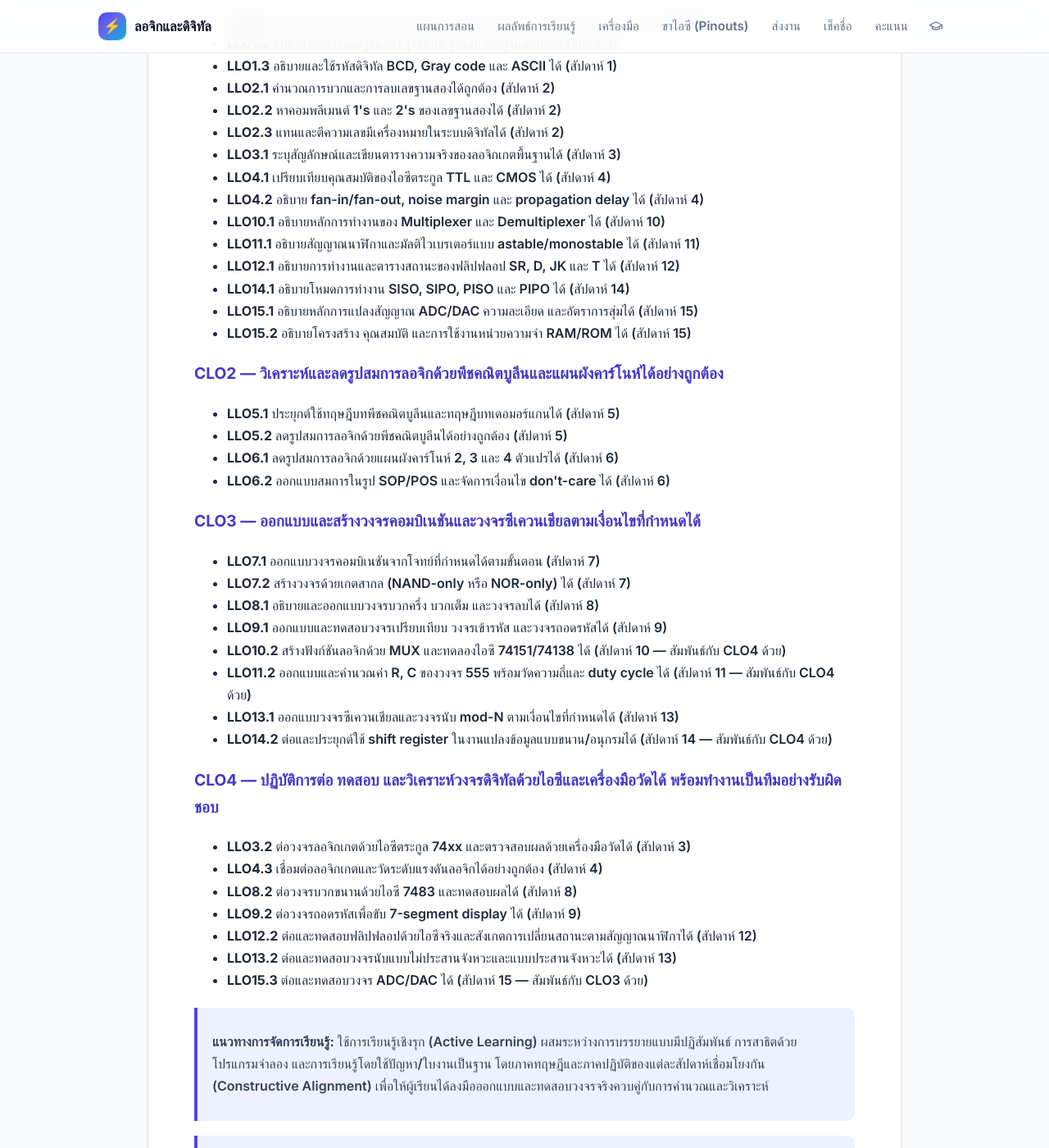
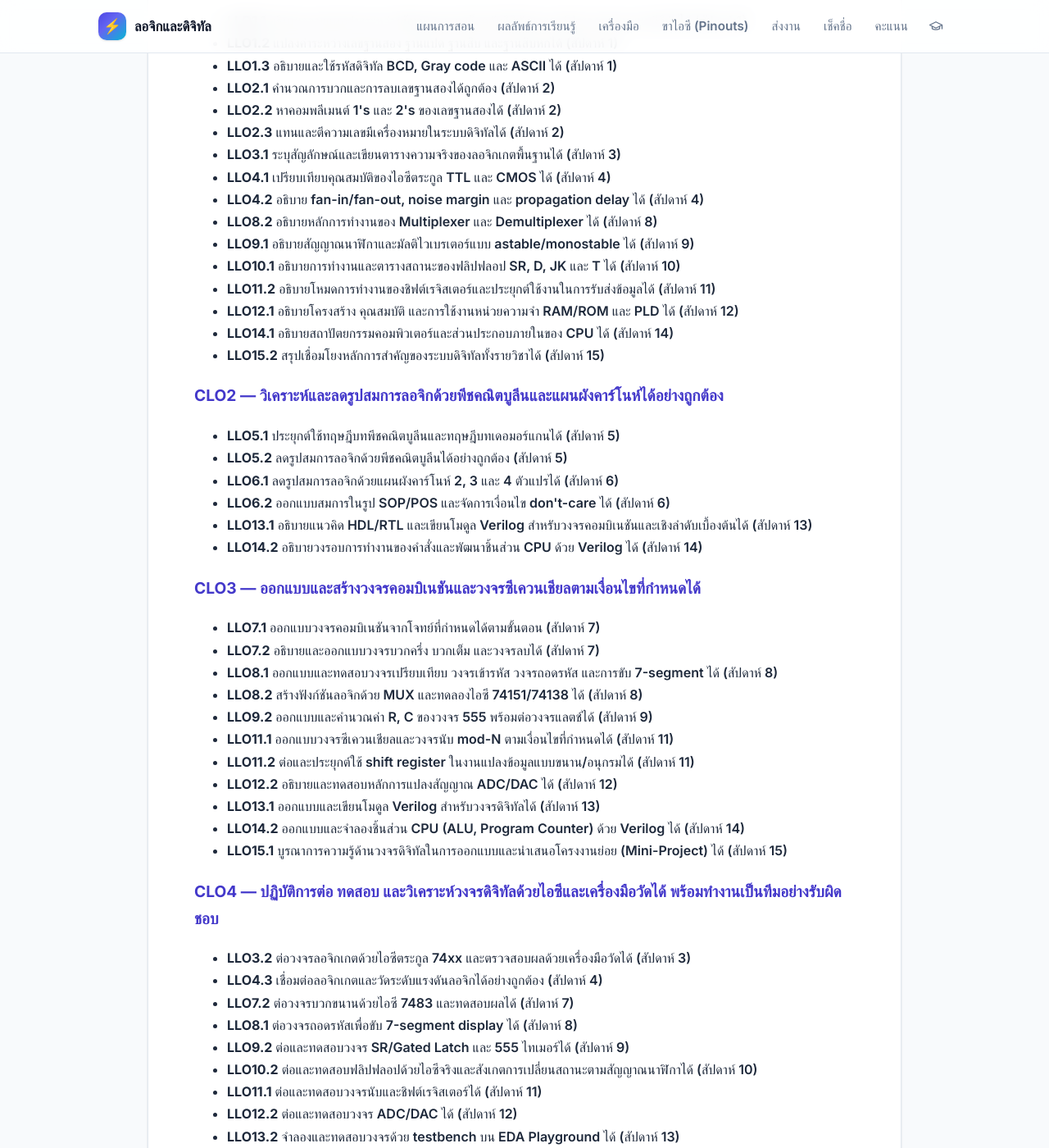
Before and after one commit to alfaXphoori/Digital, a Jekyll site: the page built from weekly-lesson-plan.md, in a window 1280 px wide and 1400 px high, scrolled down 1267 px. Shown: the whole window at 82% size. Built offline with Jekyll 4.4.1, drawn with Linux system fonts in a browser that asks for light colours; some web fonts are replaced; our own code applies the rules of GitHub Pages for plain Markdown files; some of the changed text lies outside the part shown.

Commit message:
docs: adjust weekly schedule for weeks 12-15 to match 10 chapters

```diff
--- a/weekly-lesson-plan.md
+++ b/weekly-lesson-plan.md
@@ -33,12 +33,13 @@
 - **LLO3.1** ระบุสัญลักษณ์และเขียนตารางความจริงของลอจิกเกตพื้นฐานได้ (สัปดาห์ 3)
 - **LLO4.1** เปรียบเทียบคุณสมบัติของไอซีตระกูล TTL และ CMOS ได้ (สัปดาห์ 4)
 - **LLO4.2** อธิบาย fan-in/fan-out, noise margin และ propagation delay ได้ (สัปดาห์ 4)
-- **LLO10.1** อธิบายหลักการทำงานของ Multiplexer และ Demultiplexer ได้ (สัปดาห์ 10)
-- **LLO11.1** อธิบายสัญญาณนาฬิกาและมัลติไวเบรเตอร์แบบ astable/monostable ได้ (สัปดาห์ 11)
-- **LLO12.1** อธิบายการทำงานและตารางสถานะของฟลิปฟลอป SR, D, JK และ T ได้ (สัปดาห์ 12)
-- **LLO14.1** อธิบายโหมดการทำงาน SISO, SIPO, PISO และ PIPO ได้ (สัปดาห์ 14)
-- **LLO15.1** อธิบายหลักการแปลงสัญญาณ ADC/DAC ความละเอียด และอัตราการสุ่มได้ (สัปดาห์ 15)
-- **LLO15.2** อธิบายโครงสร้าง คุณสมบัติ และการใช้งานหน่วยความจำ RAM/ROM ได้ (สัปดาห์ 15)
+- **LLO8.2** อธิบายหลักการทำงานของ Multiplexer และ Demultiplexer ได้ (สัปดาห์ 8)
+- **LLO9.1** อธิบายสัญญาณนาฬิกาและมัลติไวเบรเตอร์แบบ astable/monostable ได้ (สัปดาห์ 9)
+- **LLO10.1** อธิบายการทำงานและตารางสถานะของฟลิปฟลอป SR, D, JK และ T ได้ (สัปดาห์ 10)
+- **LLO11.2** อธิบายโหมดการทำงานของชิฟต์เรจิสเตอร์และประยุกต์ใช้งานในการรับส่งข้อมูลได้ (สัปดาห์ 11)
+- **LLO12.1** อธิบายโครงสร้าง คุณสมบัติ และการใช้งานหน่วยความจำ RAM/ROM และ PLD ได้ (สัปดาห์ 12)
+- **LLO14.1** อธิบายสถาปัตยกรรมคอมพิวเตอร์และส่วนประกอบภายในของ CPU ได้ (สัปดาห์ 14)
+- **LLO15.2** สรุปเชื่อมโยงหลักการสำคัญของระบบดิจิทัลทั้งรายวิชาได้ (สัปดาห์ 15)
 
 ### CLO2 — วิเคราะห์และลดรูปสมการลอจิกด้วยพีชคณิตบูลีนและแผนผังคาร์โนห์ได้อย่างถูกต้อง
 
@@ -46,27 +47,36 @@
 - **LLO5.2** ลดรูปสมการลอจิกด้วยพีชคณิตบูลีนได้อย่างถูกต้อง (สัปดาห์ 5)
 - **LLO6.1** ลดรูปสมการลอจิกด้วยแผนผังคาร์โนห์ 2, 3 และ 4 ตัวแปรได้ (สัปดาห์ 6)
 - **LLO6.2** ออกแบบสมการในรูป SOP/POS และจัดการเงื่อนไข don't-care ได้ (สัปดาห์ 6)
+- **LLO13.1** อธิบายแนวคิด HDL/RTL และเขียนโมดูล Verilog สำหรับวงจรคอมบิเนชันและเชิงลำดับเบื้องต้นได้ (สัปดาห์ 13)
+- **LLO14.2** อธิบายวงรอบการทำงานของคำสั่งและพัฒนาชิ้นส่วน CPU ด้วย Verilog ได้ (สัปดาห์ 14)
 
 ### CLO3 — ออกแบบและสร้างวงจรคอมบิเนชันและวงจรซีเควนเชียลตามเงื่อนไขที่กำหนดได้
 
 - **LLO7.1** ออกแบบวงจรคอมบิเนชันจากโจทย์ที่กำหนดได้ตามขั้นตอน (สัปดาห์ 7)
-- **LLO7.2** สร้างวงจรด้วยเกตสากล (NAND-only หรือ NOR-only) ได้ (สัปดาห์ 7)
-- **LLO8.1** อธิบายและออกแบบวงจรบวกครึ่ง บวกเต็ม และวงจรลบได้ (สัปดาห์ 8)
-- **LLO9.1** ออกแบบและทดสอบวงจรเปรียบเทียบ วงจรเข้ารหัส และวงจรถอดรหัสได้ (สัปดาห์ 9)
-- **LLO10.2** สร้างฟังก์ชันลอจิกด้วย MUX และทดลองไอซี 74151/74138 ได้ (สัปดาห์ 10 — สัมพันธ์กับ CLO4 ด้วย)
-- **LLO11.2** ออกแบบและคำนวณค่า R, C ของวงจร 555 พร้อมวัดความถี่และ duty cycle ได้ (สัปดาห์ 11 — สัมพันธ์กับ CLO4 ด้วย)
-- **LLO13.1** ออกแบบวงจรซีเควนเชียลและวงจรนับ mod-N ตามเงื่อนไขที่กำหนดได้ (สัปดาห์ 13)
-- **LLO14.2** ต่อและประยุกต์ใช้ shift register ในงานแปลงข้อมูลแบบขนาน/อนุกรมได้ (สัปดาห์ 14 — สัมพันธ์กับ CLO4 ด้วย)
+- **LLO7.2** อธิบายและออกแบบวงจรบวกครึ่ง บวกเต็ม และวงจรลบได้ (สัปดาห์ 7)
+- **LLO8.1** ออกแบบและทดสอบวงจรเปรียบเทียบ วงจรเข้ารหัส วงจรถอดรหัส และการขับ 7-segment ได้ (สัปดาห์ 8)
+- **LLO8.2** สร้างฟังก์ชันลอจิกด้วย MUX และทดลองไอซี 74151/74138 ได้ (สัปดาห์ 8)
+- **LLO9.2** ออกแบบและคำนวณค่า R, C ของวงจร 555 พร้อมต่อวงจรแลตช์ได้ (สัปดาห์ 9)
+- **LLO11.1** ออกแบบวงจรซีเควนเชียลและวงจรนับ mod-N ตามเงื่อนไขที่กำหนดได้ (สัปดาห์ 11)
+- **LLO11.2** ต่อและประยุกต์ใช้ shift register ในงานแปลงข้อมูลแบบขนาน/อนุกรมได้ (สัปดาห์ 11)
+- **LLO12.2** อธิบายและทดสอบหลักการแปลงสัญญาณ ADC/DAC ได้ (สัปดาห์ 12)
+- **LLO13.1** ออกแบบและเขียนโมดูล Verilog สำหรับวงจรดิจิทัลได้ (สัปดาห์ 13)
+- **LLO14.2** ออกแบบและจำลองชิ้นส่วน CPU (ALU, Program Counter) ด้วย Verilog ได้ (สัปดาห์ 14)
+- **LLO15.1** บูรณาการความรู้ด้านวงจรดิจิทัลในการออกแบบและนำเสนอโครงงานย่อย (Mini-Project) ได้ (สัปดาห์ 15)
 
 ### CLO4 — ปฏิบัติการต่อ ทดสอบ และวิเคราะห์วงจรดิจิทัลด้วยไอซีและเครื่องมือวัดได้ พร้อมทำงานเป็นทีมอย่างรับผิดชอบ
 
 - **LLO3.2** ต่อวงจรลอจิกเกตด้วยไอซีตระกูล 74xx และตรวจสอบผลด้วยเครื่องมือวัดได้ (สัปดาห์ 3)
 - **LLO4.3** เชื่อมต่อลอจิกเกตและวัดระดับแรงดันลอจิกได้อย่างถูกต้อง (สัปดาห์ 4)
-- **LLO8.2** ต่อวงจรบวกขนานด้วยไอซี 7483 และทดสอบผลได้ (สัปดาห์ 8)
-- **LLO9.2** ต่อวงจรถอดรหัสเพื่อขับ 7-segment display ได้ (สัปดาห์ 9)
-- **LLO12.2** ต่อและทดสอบฟลิปฟลอปด้วยไอซีจริงและสังเกตการเปลี่ยนสถานะตามสัญญาณนาฬิกาได้ (สัปดาห์ 12)
-- **LLO13.2** ต่อและทดสอบวงจรนับแบบไม่ประสานจังหวะและแบบประสานจังหวะได้ (สัปดาห์ 13)
-- **LLO15.3** ต่อและทดสอบวงจร ADC/DAC ได้ (สัปดาห์ 15 — สัมพันธ์กับ CLO3 ด้วย)
+- **LLO7.2** ต่อวงจรบวกขนานด้วยไอซี 7483 และทดสอบผลได้ (สัปดาห์ 7)
+- **LLO8.1** ต่อวงจรถอดรหัสเพื่อขับ 7-segment display ได้ (สัปดาห์ 8)
+- **LLO9.2** ต่อและทดสอบวงจร SR/Gated Latch และ 555 ไทเมอร์ได้ (สัปดาห์ 9)
+- **LLO10.2** ต่อและทดสอบฟลิปฟลอปด้วยไอซีจริงและสังเกตการเปลี่ยนสถานะตามสัญญาณนาฬิกาได้ (สัปดาห์ 10)
+- **LLO11.1** ต่อและทดสอบวงจรนับและชิฟต์เรจิสเตอร์ได้ (สัปดาห์ 11)
+- **LLO12.2** ต่อและทดสอบวงจร ADC/DAC ได้ (สัปดาห์ 12)
+- **LLO13.2** จำลองและทดสอบวงจรด้วย testbench บน EDA Playground ได้ (สัปดาห์ 13)
+- **LLO14.2** จำลองการทำงานของชิ้นส่วน CPU บน EDA Playground ได้ (สัปดาห์ 14)
+- **LLO15.1** นำเสนอและสาธิตการทำงานของผลงานโครงงานย่อย (Mini-Project) ได้ (สัปดาห์ 15)
 
 > **แนวทางการจัดการเรียนรู้:** ใช้การเรียนรู้เชิงรุก (Active Learning) ผสมระหว่างการบรรยายแบบมีปฏิสัมพันธ์ การสาธิตด้วยโปรแกรมจำลอง และการเรียนรู้โดยใช้ปัญหา/ใบงานเป็นฐาน โดยภาคทฤษฎีและภาคปฏิบัติของแต่ละสัปดาห์เชื่อมโยงกัน (Constructive Alignment) เพื่อให้ผู้เรียนได้ลงมือออกแบบและทดสอบวงจรจริงควบคู่กับการคำนวณและวิเคราะห์
 
@@ -202,48 +212,48 @@
 - **กิจกรรม/สื่อ:** การทดลอง + อภิปรายกรณีศึกษาการสื่อสารข้อมูลแบบอนุกรม/ขนาน — ชุดทดลอง ไอซีตัวนับและชิฟต์เรจิสเตอร์
 - **ศึกษาด้วยตนเอง (5 ชม.):** ออกแบบวงจรนับ mod-N และจำลองการส่งข้อมูลอนุกรม-ขนานเบื้องต้น
 
-### สัปดาห์ที่ 12 — การออกแบบวงจรเชิงลำดับและ FSM
+### สัปดาห์ที่ 12 — หน่วยความจำ PLD และการแปลงสัญญาณ ADC/DAC
 
 **LLO**
-- **LLO12.1** อธิบายความต่างของ FSM แบบ Mealy และ Moore พร้อมเขียน state diagram/state table ได้ (CLO1, CLO2)
-- **LLO12.2** ออกแบบและสร้างวงจร FSM ตามเงื่อนไขที่กำหนดได้ (CLO3, CLO4)
-
-- **เนื้อหาภาคทฤษฎี (2 ชม.):** แบบจำลอง Mealy/Moore · ขั้นตอนออกแบบ FSM (state diagram → state table → excitation → logic)
-- **ปฏิบัติการ/ใบงาน (2 ชม.):** ใบงานที่ 12 การออกแบบและสร้าง FSM · ออกแบบตัวตรวจจับลำดับและสร้างวงจรด้วยฟลิปฟลอป
-- **กิจกรรม/สื่อ:** การเรียนรู้โดยใช้ปัญหาเป็นฐาน + การทดลอง — ใบงาน ชุดทดลอง โปรแกรมจำลอง
-- **ศึกษาด้วยตนเอง (5 ชม.):** ออกแบบ FSM ตามโจทย์ อ่านล่วงหน้าเรื่องหน่วยความจำและการแปลงสัญญาณ
-
-### สัปดาห์ที่ 13 — หน่วยความจำ PLD และการแปลงสัญญาณ ADC/DAC
-
-**LLO
-- **LLO13.1** อธิบายโครงสร้าง คุณสมบัติ และการใช้งานหน่วยความจำ RAM/ROM และ PLD ได้ (CLO1)
-- **LLO13.2** อธิบายและทดสอบหลักการแปลงสัญญาณ ADC/DAC ความละเอียดและอัตราการสุ่มตัวอย่าง (Resolution & Sampling Rate) ได้ (CLO3, CLO4)
+- **LLO12.1** อธิบายโครงสร้าง คุณสมบัติ และการใช้งานหน่วยความจำ RAM/ROM และ PLD ได้ (CLO1)
+- **LLO12.2** อธิบายและทดสอบหลักการแปลงสัญญาณ ADC/DAC ความละเอียดและอัตราการสุ่มตัวอย่าง (Resolution & Sampling Rate) ได้ (CLO3, CLO4)
 
 - **เนื้อหาภาคทฤษฎี (2 ชม.):** หน่วยความจำ RAM/ROM · อุปกรณ์ลอจิกโปรแกรมได้ (PLD/PAL/PLA) · การแปลงสัญญาณ DAC/ADC · ความละเอียดและอัตราการสุ่มตัวอย่าง (Resolution & Sampling Rate)
-- **ปฏิบัติการ/ใบงาน (2 ชม.):** ใบงานที่ 13 หน่วยความจำและการแปลงสัญญาณ · สร้างฟังก์ชันลอจิกด้วย ROM · ทดลอง DAC0808/ADC0804
+- **ปฏิบัติการ/ใบงาน (2 ชม.):** ใบงานที่ 12 หน่วยความจำและการแปลงสัญญาณ · สร้างฟังก์ชันลอจิกด้วย ROM · ทดลอง DAC0808/ADC0804
 - **กิจกรรม/สื่อ:** บรรยาย + การทดลอง + กรณีศึกษา — ชุดทดลอง ไอซี ADC/DAC สื่อหน่วยความจำ
 - **ศึกษาด้วยตนเอง (5 ชม.):** ทำแบบฝึกหัดหน่วยความจำ/ADC-DAC อ่านล่วงหน้าเรื่อง HDL
 
-### สัปดาห์ที่ 14 — แนะนำ HDL: Verilog และ EDA Playground
+### สัปดาห์ที่ 13 — แนะนำ HDL: Verilog และ EDA Playground
 
 **LLO**
-- **LLO14.1** อธิบายแนวคิด HDL/RTL และเขียนโมดูล Verilog สำหรับวงจรคอมบิเนชันและเชิงลำดับเบื้องต้นได้ (CLO2, CLO3)
-- **LLO14.2** จำลองและทดสอบวงจรด้วย testbench บน EDA Playground ได้ (CLO4)
+- **LLO13.1** อธิบายแนวคิด HDL/RTL และเขียนโมดูล Verilog สำหรับวงจรคอมบิเนชันและเชิงลำดับเบื้องต้นได้ (CLO2, CLO3)
+- **LLO13.2** จำลองและทดสอบวงจรด้วย testbench บน EDA Playground ได้ (CLO4)
 
 - **เนื้อหาภาคทฤษฎี (2 ชม.):** HDL/RTL · โครงสร้าง module/port · `assign` กับ `always` · testbench · การเชื่อมโยงเนื้อหาทั้งเทอมเข้ากับ Verilog
-- **ปฏิบัติการ/ใบงาน (2 ชม.):** ใบงานที่ 14 Verilog Simulation บน EDA Playground · เขียน Verilog (full adder/counter) เขียน testbench รัน simulation และอ่าน waveform (EPWave)
+- **ปฏิบัติการ/ใบงาน (2 ชม.):** ใบงานที่ 13 Verilog Simulation บน EDA Playground · เขียน Verilog (full adder/counter) เขียน testbench รัน simulation และอ่าน waveform (EPWave)
 - **กิจกรรม/สื่อ:** สาธิต EDA Playground + ปฏิบัติการบนเครื่อง — คอมพิวเตอร์ เว็บ EDA Playground
-- **ศึกษาด้วยตนเอง (5 ชม.):** ทำโปรเจกต์ย่อยให้เสร็จ อ่านล่วงหน้าเรื่องสถาปัตยกรรมคอมพิวเตอร์
+- **ศึกษาด้วยตนเอง (5 ชม.):** ฝึกเขียนโค้ดและทดสอบวงจรลอจิกด้วย Verilog บน EDA Playground อ่านล่วงหน้าเรื่องสถาปัตยกรรมคอมพิวเตอร์
 
-### สัปดาห์ที่ 15 — สถาปัตยกรรมคอมพิวเตอร์และหน่วยประมวลผลกลางเบื้องต้น
+### สัปดาห์ที่ 14 — สถาปัตยกรรมคอมพิวเตอร์และหน่วยประมวลผลกลางเบื้องต้น
 
 **LLO**
-- **LLO15.1** อธิบายสถาปัตยกรรมคอมพิวเตอร์และส่วนประกอบภายในของ CPU ได้ (CLO1)
-- **LLO15.2** อธิบายวงรอบการทำงานของคำสั่ง (Instruction Cycle) และพัฒนาชิ้นส่วน CPU (ALU, Program Counter) ด้วย Verilog ได้ (CLO2, CLO3)
+- **LLO14.1** อธิบายสถาปัตยกรรมคอมพิวเตอร์และส่วนประกอบภายในของ CPU ได้ (CLO1)
+- **LLO14.2** อธิบายวงรอบการทำงานของคำสั่ง (Instruction Cycle) และพัฒนาชิ้นส่วน CPU (ALU, Program Counter) ด้วย Verilog ได้ (CLO2, CLO3)
 
 - **เนื้อหาภาคทฤษฎี (2 ชม.):** สถาปัตยกรรมฟอนนอยมันน์ · โครงสร้าง CPU · หน้าที่ของ Registers สำคัญ (PC, IR, AC, MAR, MDR) · วงรอบ Instruction Cycle · สถาปัตยกรรม CPU อย่างง่าย (SAP-1) · Verilog modeling สำหรับ ALU/PC
-- **ปฏิบัติการ/ใบงาน (2 ชม.):** ใบงานที่ 15 การออกแบบและจำลองชิ้นส่วน CPU บน EDA Playground · เขียน Verilog สำหรับ 8-bit ALU และ Program Counter · รัน Simulation และสังเกตสัญญาณควบคุมในเวฟฟอร์ม
-- **กิจกรรม/สื่อ:** สาธิตโครงสร้างจำลอง CPU + ปฏิบัติการบนเครื่องคอมพิวเตอร์ + นำเสนอโปรเจกต์รายวิชา
+- **ปฏิบัติการ/ใบงาน (2 ชม.):** ใบงานที่ 14 การออกแบบและจำลองชิ้นส่วน CPU บน EDA Playground · เขียน Verilog สำหรับ 8-bit ALU และ Program Counter · รัน Simulation และสังเกตสัญญาณควบคุมในเวฟฟอร์ม
+- **กิจกรรม/สื่อ:** สาธิตโครงสร้างจำลอง CPU + ปฏิบัติการบนเครื่องคอมพิวเตอร์
+- **ศึกษาด้วยตนเอง (5 ชม.):** พัฒนาแบบจำลอง CPU ด้วย Verilog และเตรียมความพร้อมสำหรับโครงงานย่อย
+
+### สัปดาห์ที่ 15 — โครงงานย่อยและการประยุกต์ใช้งาน / สรุปทบทวนรายวิชา
+
+**LLO**
+- **LLO15.1** บูรณาการความรู้ด้านวงจรดิจิทัลในการออกแบบและนำเสนอโครงงานย่อย (Mini-Project) ได้ (CLO3, CLO4)
+- **LLO15.2** สรุปเชื่อมโยงหลักการสำคัญของระบบดิจิทัลและวิเคราะห์แก้ปัญหาเพื่อเตรียมความพร้อมสำหรับการสอบปลายภาคได้ (CLO1, CLO2, CLO3, CLO4)
+
+- **เนื้อหาภาคทฤษฎี (2 ชม.):** สรุปภาพรวมหลักการระบบดิจิทัลทั้งรายวิชา · ความเชื่อมโยงระหว่างตรรกศาสตร์ วงจรคอมบิเนชัน วงจรซีเควนเชียล หน่วยความจำ และระบบประมวลผล · สรุปและทบทวนเตรียมสอบปลายภาค
+- **ปฏิบัติการ/ใบงาน (2 ชม.):** ใบงานที่ 15 โครงงานย่อย (Mini-Project) · นำเสนอและสาธิตการทำงานของวงจร/โครงงานดิจิทัล
+- **กิจกรรม/สื่อ:** นำเสนอโครงงานย่อย + อภิปรายและสรุปทบทวนรายวิชา
 - **ศึกษาด้วยตนเอง (5 ชม.):** ทบทวนเนื้อหาสัปดาห์ที่ 9–15 เพื่อสอบปลายภาค
 
 > 🟧 **สอบปลายภาค** — ครอบคลุมเนื้อหาสัปดาห์ที่ 9–15 | สัดส่วน 25%
@@ -267,9 +277,9 @@
 
 | CLO | สัปดาห์ที่เกี่ยวข้อง |
 |---|---|
-| **CLO1** อธิบายหลักการระบบดิจิทัล ระบบจำนวน รหัส และคุณสมบัติไอซี | 1, 2, 3, 4, 10, 11, 13, 15 |
-| **CLO2** วิเคราะห์และลดรูปสมการลอจิก | 5, 6, 12, 14, 15 |
-| **CLO3** ออกแบบและสร้างวงจรคอมบิเนชัน/ซีเควนเชียล | 7, 8, 9, 10, 11, 12, 13, 14, 15 |
-| **CLO4** ปฏิบัติการต่อ ทดสอบ และวิเคราะห์วงจรด้วยไอซีและเครื่องมือวัด | 3, 4, 8, 9, 10, 11, 12, 13, 14, 15 |
+| **CLO1** อธิบายหลักการระบบดิจิทัล ระบบจำนวน รหัส และคุณสมบัติไอซี | 1, 2, 3, 4, 8, 9, 10, 11, 12, 14, 15 |
+| **CLO2** วิเคราะห์และลดรูปสมการลอจิก | 5, 6, 13, 14, 15 |
+| **CLO3** ออกแบบและสร้างวงจรคอมบิเนชัน/ซีเควนเชียล | 7, 8, 9, 11, 12, 13, 14, 15 |
+| **CLO4** ปฏิบัติการต่อ ทดสอบ และวิเคราะห์วงจรด้วยไอซีและเครื่องมือวัด | 3, 4, 7, 8, 9, 10, 11, 12, 13, 14, 15 |
 
 > **หมายเหตุ:** รายการไอซีและชุดทดลองที่ระบุเป็นตัวอย่างเพื่อความสะดวกในการเตรียมการ สามารถปรับตามอุปกรณ์ที่มีในห้องปฏิบัติการได้ และเวลาศึกษาด้วยตนเอง 5 ชม./สัปดาห์ ใช้สำหรับทบทวน ทำแบบฝึกหัด เตรียมและสรุปผลการทดลอง
```
Also changed, not shown: chapters/ch09-hdl-verilog/README.md (+1 -1 lines), chapters/ch10-computer-architecture/README.md (+1 -1 lines), index.html (+4 -4 lines), labs/lab16-verilog-eda.md (+1 -1 lines), README.md.
